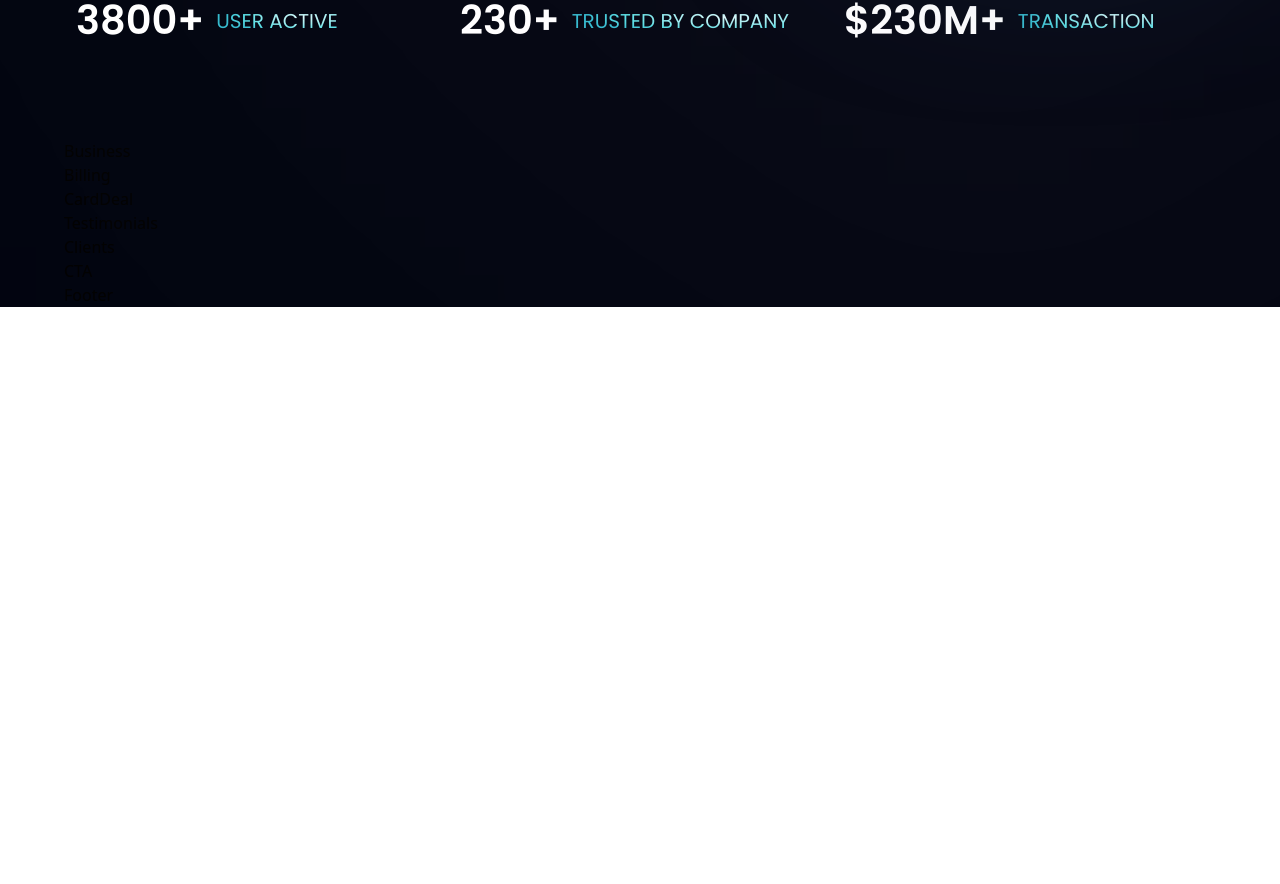
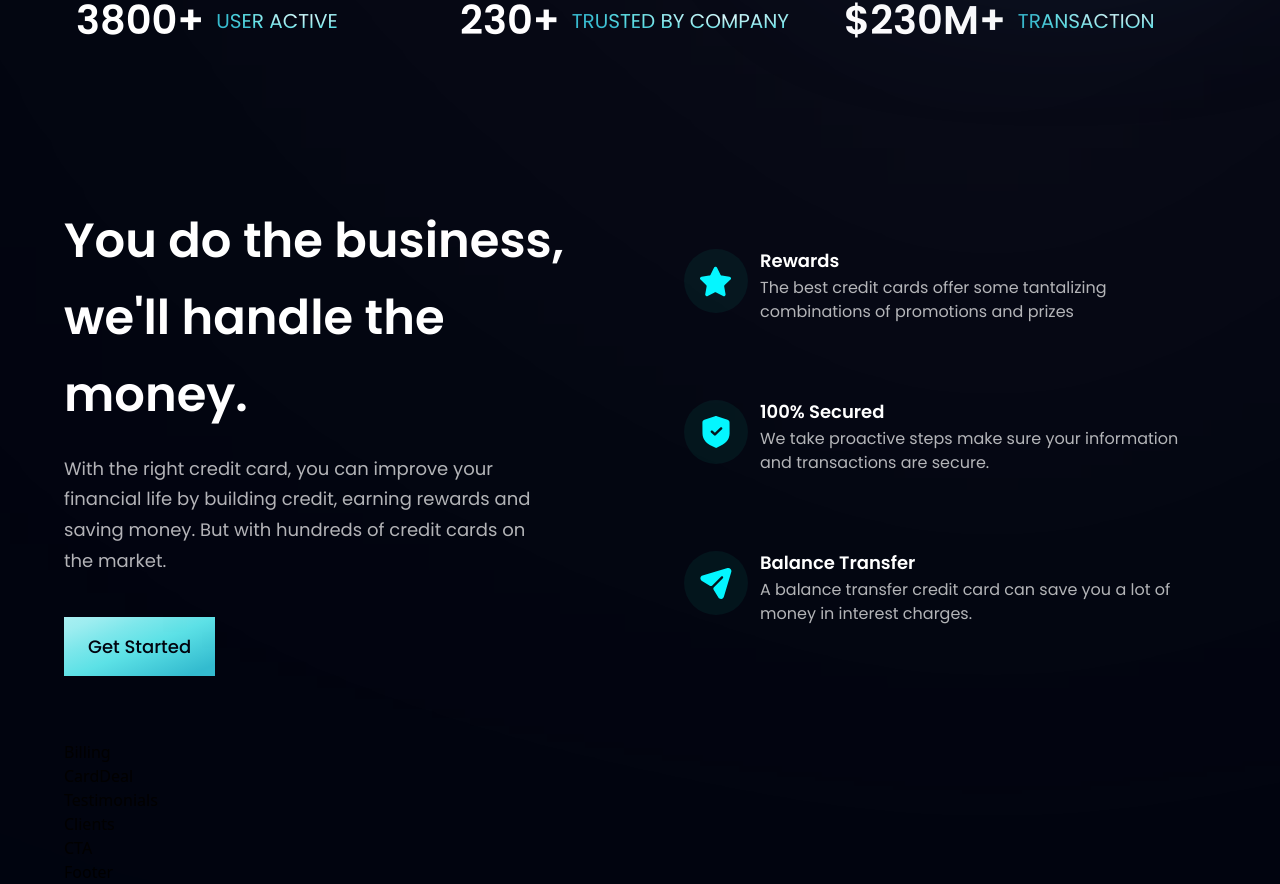
Before and after one commit to sidharthpatel/Bank-UI-App, a React (Vite) app: page / in a window 1280 px wide. Shown: the part 806-1690 px from the top of the page. Before the commit the page ends 1113 px from the top, so only its background shows below. Built offline with nearby package versions, Linux system fonts and the light colour scheme.

Commit message:
Created the business section

```diff
--- a/src/components/Business.jsx
+++ b/src/components/Business.jsx
@@ -1,9 +1,56 @@
-import React from 'react'
+import { features } from "../constants";
+import styles, { layout } from "../style";
+import Button from "./Button";
 
-const Business = () => {
-  return (
-    <div>Business</div>
-  )
-}
+const FeatureCard = ({ icon, title, content, index }) => (
+    <div
+        className={`flex flex-row p-6 rounded-[20px] ${
+            index !== features.length - 1 ? "mb-6" : "mb-0"
+        } feature-card`}
+    >
+        <div
+            className={`w-[64px] h-[64px] rounded-full ${styles.flexCenter} bg-dimBlue`}
+        >
+            <img
+                src={icon}
+                alt="icon"
+                className="w-[50%] h-[50%] object-contain"
+            />
+        </div>
 
-export default Business
+        <div className="flex-1 flex flex-col ml-3">
+            <h4 className="font-poppins font-semibold text-white text-[18px] leading-[23px] mb-1">
+                {title}
+            </h4>
+            <p className="font-poppins font-normal text-dimWhite text-[16px] leading-[24px] mb-1">
+                {content}
+            </p>
+        </div>
+    </div>
+);
+
+const Business = () => (
+    <section id="features" className={layout.section}>
+        <div className={layout.sectionInfo}>
+            <h2 className={styles.heading2}>
+                You do the business, <br className="sm:block hidden" /> we'll
+                handle the money.
+            </h2>
+            <p className={`${styles.paragraph} max-w-[470px] mt-5`}>
+                With the right credit card, you can improve your financial life
+                by building credit, earning rewards and saving money. But with
+                hundreds of credit cards on the market.
+            </p>
+
+            <Button styles="mt-10" />
+        </div>
+
+        <div className={`${layout.sectionImg} flex-col`}>
+            {features.map((feature, index) => (
+                <FeatureCard key={feature.id} {...feature} index={index} />
+            ))}
+        </div>
+    </section>
+);
+
+export default Business;
--- a/src/components/Button.jsx
+++ b/src/components/Button.jsx
@@ -1,9 +1,13 @@
-import React from 'react'
+import React from "react";
 
-const Button = () => {
-  return (
-    <div>Button</div>
-  )
-}
+const Button = ({ styles }) => {
+    return (
+        <button
+            type="button"
+            className={`py-4 px-6 bg-blue-gradient
+            font-poppins font-medium text-[18px] text-primary outline-none ${styles}`}
+        >Get Started</button>
+    );
+};
 
-export default Button
+export default Button;
```
